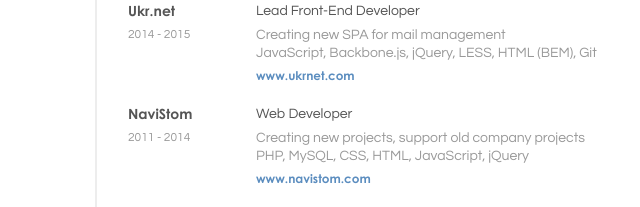
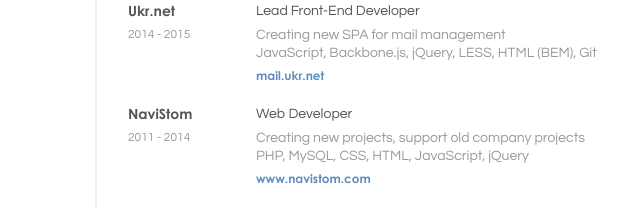
Before and after one commit to Satanpit/satanpit.com, a website: page index.html in a window 1280 px wide. Shown: the part 493-700 px from the top of the page, 212-852 px from the left. Drawn offline with Linux system fonts and the light colour scheme.

Commit message:
Change link to ukr.net

```diff
--- a/index.html
+++ b/index.html
@@ -92,8 +92,8 @@
                                 Creating new SPA for mail management <br />
                                 JavaScript, Backbone.js, jQuery, LESS, HTML (BEM), Git
                             </div>
-                            <a class="experience__link" href="https://ukrnet.com/" target="_blank" rel="noopener">
-                                www.ukrnet.com
+                            <a class="experience__link" href="https://mail.ukr.net/desktop" target="_blank" rel="noopener">
+                                mail.ukr.net
                             </a>
                         </section>
                     </dd>
```
